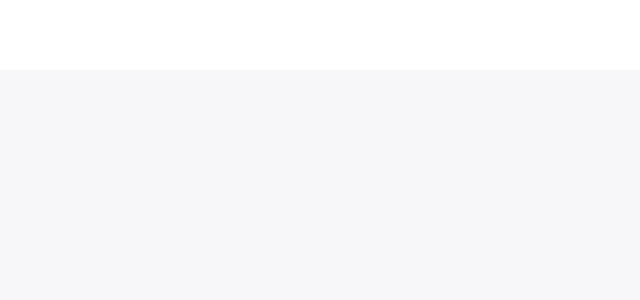
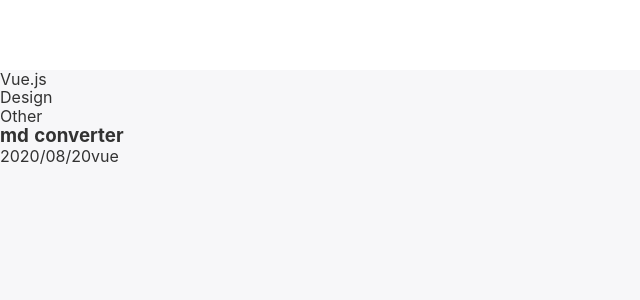
Before and after one commit to sancyo/makinohi, a Nuxt app: page /vue in a window 1280 px wide. Shown: the top 300 px of the page, without its empty margins (0-640 px from the left). Built offline with nearby package versions, Linux system fonts and the light colour scheme.

Commit message:
add:タグごとの一覧ページを作成

```diff
--- a/components/templates/PostCardListSetter.vue
+++ b/components/templates/PostCardListSetter.vue
@@ -1,6 +1,6 @@
 <template>
   <div>
-    <post-card-list :post-content="postContentJson.content" />
+    <post-card-list :post-content="formatPostCOntentJson()" />
   </div>
 </template>
 
@@ -16,5 +16,17 @@
       postContentJson,
     }
   },
+  methods: {
+    formatPostCOntentJson() {
+      const routePath = this.$route.path
+      if (routePath === '/') {
+        return postContentJson.content
+      } else {
+        return postContentJson.content.filter(
+          (items) => items.tag === routePath.replace('/', '')
+        )
+      }
+    },
+  },
 }
 </script>
--- a/pages/vue/index.vue
+++ b/pages/vue/index.vue
@@ -1,7 +1,17 @@
 <template>
-  <div></div>
+  <div class="container">
+    <category-menu-list-setter />
+    <post-card-list-setter />
+  </div>
 </template>
 
 <script>
-export default {}
+import postCardListSetter from '@/components/templates/postCardListSetter'
+import categoryMenuListSetter from '@/components/templates/categoryMenuListSetter'
+export default {
+  components: {
+    postCardListSetter,
+    categoryMenuListSetter,
+  },
+}
 </script>
```
